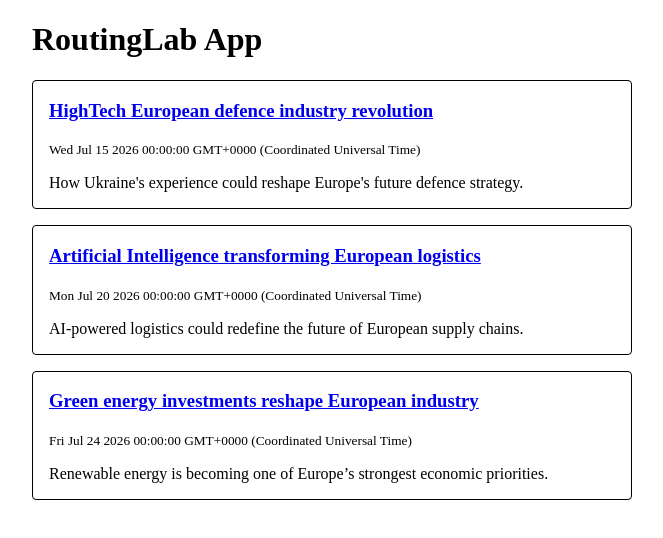
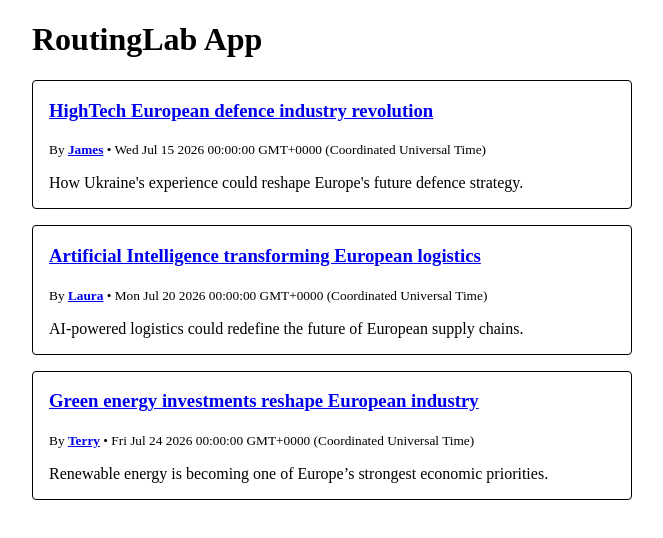
Before and after one commit to Biosaiber/routingLab-app, an Angular app: page / in a window 1280 px wide. Shown: the top 538 px of the page, without its empty margins (308-971 px from the left). Built offline with nearby package versions, Linux system fonts and the light colour scheme; a web font is replaced by a local one.

Commit message:
feat: add user profile links across the application

```diff
--- a/src/app/home/home.component.html
+++ b/src/app/home/home.component.html
@@ -1,8 +1,11 @@
 @for (post of posts; track post.id) {
-    <div class="post">
-        <h3> <a [routerLink]="['/post', post.id]">{{post.title}}</a></h3>
-        <small>{{post.dateCreated}}</small>
-        <p>{{post.snippet}}</p>
+<div class="post">
+    <h3> <a [routerLink]="['/post', post.id]">{{post.title}}</a></h3>
+    <small>
+        By <strong><a [routerLink]="['/user', post.userId]">{{ getAuthorName(post.userId) }}</a></strong> • {{ post.dateCreated }}
+    </small>
+    <p>{{post.snippet}}</p>
 
-    </div>
+
+</div>
 }
--- a/src/app/home/home.component.ts
+++ b/src/app/home/home.component.ts
@@ -12,4 +12,9 @@ import { RouterLink } from "@angular/router";
 export class HomeComponent {
   private blogService = inject(BlogService);
   posts: BlogPost[] = this.blogService.getPosts();
+  authorName!: String;
+
+  getAuthorName(userId: number): string {
+    return this.blogService.getUserById(userId).username;
+  }
 }
```
